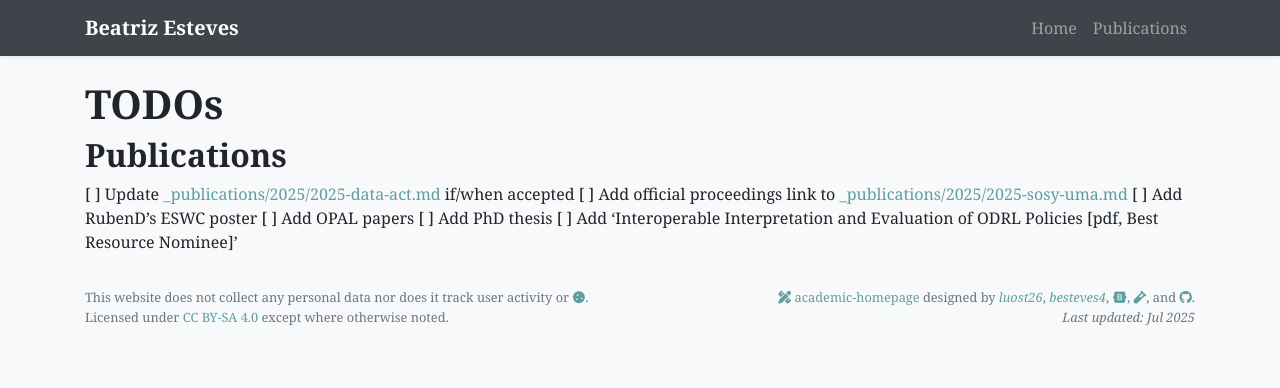
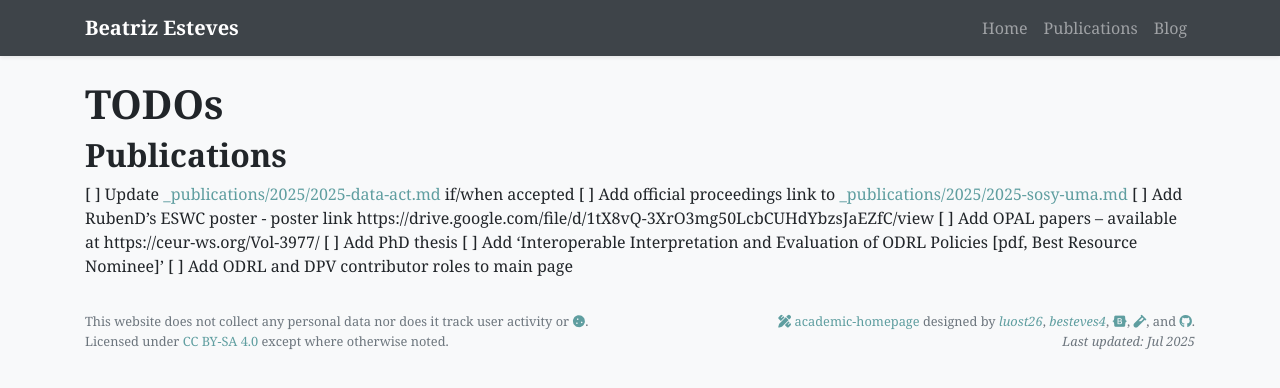
Before and after one commit to besteves4/besteves4.github.io, a Jekyll site: the page built from TODOS.md, in a window 1280 px wide. Shown: the top 388 px of the page. Built offline with Jekyll 4.4.1, drawn with Linux system fonts in a browser that asks for light colours; nearby versions of some CDN libraries; our own code applies the rules of GitHub Pages for plain Markdown files; a style sheet for code colours, icons or effects is not loaded.

Commit message:
add structure for blogging + late post on OPAL

```diff
--- a/Gemfile
+++ b/Gemfile
@@ -20,6 +20,7 @@
 # If you have any plugins, put them here!
 group :jekyll_plugins do
   gem "jekyll-email-protect"
+  gem 'jekyll-archives-v2'
 end
 
 # Windows does not include zoneinfo files, so bundle the tzinfo-data gem
--- a/TODOS.md
+++ b/TODOS.md
@@ -3,7 +3,8 @@
 ## Publications
 [ ] Update [_publications/2025/2025-data-act.md](_publications/2025/2025-data-act.md) if/when accepted
 [ ] Add official proceedings link to [_publications/2025/2025-sosy-uma.md](_publications/2025/2025-sosy-uma.md)
-[ ] Add RubenD's ESWC poster
-[ ] Add OPAL papers
+[ ] Add RubenD's ESWC poster - poster link https://drive.google.com/file/d/1tX8vQ-3XrO3mg50LcbCUHdYbzsJaEZfC/view
+[ ] Add OPAL papers -- available at https://ceur-ws.org/Vol-3977/
 [ ] Add PhD thesis
 [ ] Add 'Interoperable Interpretation and Evaluation of ODRL Policies [pdf, Best Resource Nominee]'
+[ ] Add ODRL and DPV contributor roles to main page
--- a/_config.yml
+++ b/_config.yml
@@ -17,8 +17,13 @@
 
 # Build settings
 markdown: kramdown
+highlighter: rouge
+kramdown:
+  input: GFM
+  syntax_highlighter: rouge
 plugins:
   - jekyll-email-protect
+  - jekyll-archives-v2
 
 # Exclude from processing.
 # The following items will not be processed, by default. Create a custom list
--- a/_data/display.yml
+++ b/_data/display.yml
@@ -20,3 +20,5 @@
   Licensed under
   <a href="https://creativecommons.org/licenses/by-sa/4.0/" target="_blank">CC BY-SA 4.0</a>
   except where otherwise noted.
+
+tags: [conferences, ODRL, OPAL, policies]
--- a/_data/navigation.yml
+++ b/_data/navigation.yml
@@ -5,7 +5,9 @@
   url: /
 - name: Publications
   url: /publications
+- name: Blog
+  url: /blog
 # - name: Showcase
 #  url: /showcase
 
-# for blog see: https://kyrrego.github.io
+# for blog see: https://kyrrego.github.io & https://alshedivat.github.io/al-folio/blog/tag/formatting/
--- a/assets/css/global.css
+++ b/assets/css/global.css
@@ -1,4 +1,5 @@
 @charset "utf-8";
+@import "native.css";
 body {
     font-family: Georgia, "Lato", sans-serif;
     font-weight: 400;
--- /dev/null
+++ b/assets/css/native.css
@@ -0,0 +1,61 @@
+.highlight .hll { background-color: #ffffcc }
+.highlight .c { color: #60a0b0; font-style: italic } /* Comment */
+.highlight .err { border: 1px solid #FF0000 } /* Error */
+.highlight .k { color: #007020; font-weight: bold } /* Keyword */
+.highlight .o { color: #666666 } /* Operator */
+.highlight .cm { color: #60a0b0; font-style: italic } /* Comment.Multiline */
+.highlight .cp { color: #007020 } /* Comment.Preproc */
+.highlight .c1 { color: #60a0b0; font-style: italic } /* Comment.Single */
+.highlight .cs { color: #60a0b0; background-color: #fff0f0 } /* Comment.Special */
+.highlight .gd { color: #A00000 } /* Generic.Deleted */
+.highlight .ge { font-style: italic } /* Generic.Emph */
+.highlight .gr { color: #FF0000 } /* Generic.Error */
+.highlight .gh { color: #000080; font-weight: bold } /* Generic.Heading */
+.highlight .gi { color: #00A000 } /* Generic.Inserted */
+.highlight .go { color: #808080 } /* Generic.Output */
+.highlight .gp { color: #c65d09; font-weight: bold } /* Generic.Prompt */
+.highlight .gs { font-weight: bold } /* Generic.Strong */
+.highlight .gu { color: #800080; font-weight: bold } /* Generic.Subheading */
+.highlight .gt { color: #0040D0 } /* Generic.Traceback */
+.highlight .kc { color: #007020; font-weight: bold } /* Keyword.Constant */
+.highlight .kd { color: #007020; font-weight: bold } /* Keyword.Declaration */
+.highlight .kn { color: #007020; font-weight: bold } /* Keyword.Namespace */
+.highlight .kp { color: #007020 } /* Keyword.Pseudo */
+.highlight .kr { color: #007020; font-weight: bold } /* Keyword.Reserved */
+.highlight .kt { color: #902000 } /* Keyword.Type */
+.highlight .m { color: #40a070 } /* Literal.Number */
+.highlight .s { color: #4070a0 } /* Literal.String */
+.highlight .na { color: #4070a0 } /* Name.Attribute */
+.highlight .nb { color: #007020 } /* Name.Builtin */
+.highlight .nc { color: #0e84b5; font-weight: bold } /* Name.Class */
+.highlight .no { color: #60add5 } /* Name.Constant */
+.highlight .nd { color: #555555; font-weight: bold } /* Name.Decorator */
+.highlight .ni { color: #d55537; font-weight: bold } /* Name.Entity */
+.highlight .ne { color: #007020 } /* Name.Exception */
+.highlight .nf { color: #06287e } /* Name.Function */
+.highlight .nl { color: #002070; font-weight: bold } /* Name.Label */
+.highlight .nn { color: #0e84b5; font-weight: bold } /* Name.Namespace */
+.highlight .nt { color: #062873; font-weight: bold } /* Name.Tag */
+.highlight .nv { color: #bb60d5 } /* Name.Variable */
+.highlight .ow { color: #007020; font-weight: bold } /* Operator.Word */
+.highlight .w { color: #bbbbbb } /* Text.Whitespace */
+.highlight .mf { color: #40a070 } /* Literal.Number.Float */
+.highlight .mh { color: #40a070 } /* Literal.Number.Hex */
+.highlight .mi { color: #40a070 } /* Literal.Number.Integer */
+.highlight .mo { color: #40a070 } /* Literal.Number.Oct */
+.highlight .sb { color: #4070a0 } /* Literal.String.Backtick */
+.highlight .sc { color: #4070a0 } /* Literal.String.Char */
+.highlight .sd { color: #4070a0; font-style: italic } /* Literal.String.Doc */
+.highlight .s2 { color: #4070a0 } /* Literal.String.Double */
+.highlight .se { color: #4070a0; font-weight: bold } /* Literal.String.Escape */
+.highlight .sh { color: #4070a0 } /* Literal.String.Heredoc */
+.highlight .si { color: #70a0d0; font-style: italic } /* Literal.String.Interpol */
+.highlight .sx { color: #c65d09 } /* Literal.String.Other */
+.highlight .sr { color: #235388 } /* Literal.String.Regex */
+.highlight .s1 { color: #4070a0 } /* Literal.String.Single */
+.highlight .ss { color: #517918 } /* Literal.String.Symbol */
+.highlight .bp { color: #007020 } /* Name.Builtin.Pseudo */
+.highlight .vc { color: #bb60d5 } /* Name.Variable.Class */
+.highlight .vg { color: #bb60d5 } /* Name.Variable.Global */
+.highlight .vi { color: #bb60d5 } /* Name.Variable.Instance */
+.highlight .il { color: #40a070 } /* Literal.Number.Integer.Long */
```
Also changed, not shown: _layouts/post.html (added, +15 -0 lines), _posts/2025-06-09-opal-workshop.md (added, +186 -0 lines), archive.html (added, +33 -0 lines), blog.html (added, +70 -0 lines), assets/images/blog/2025/opal/group.jpeg (added).
